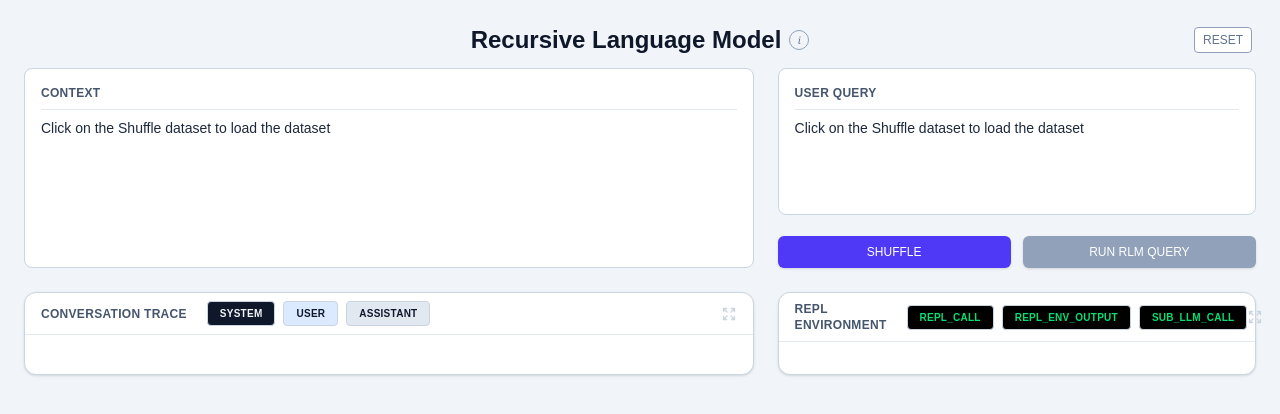
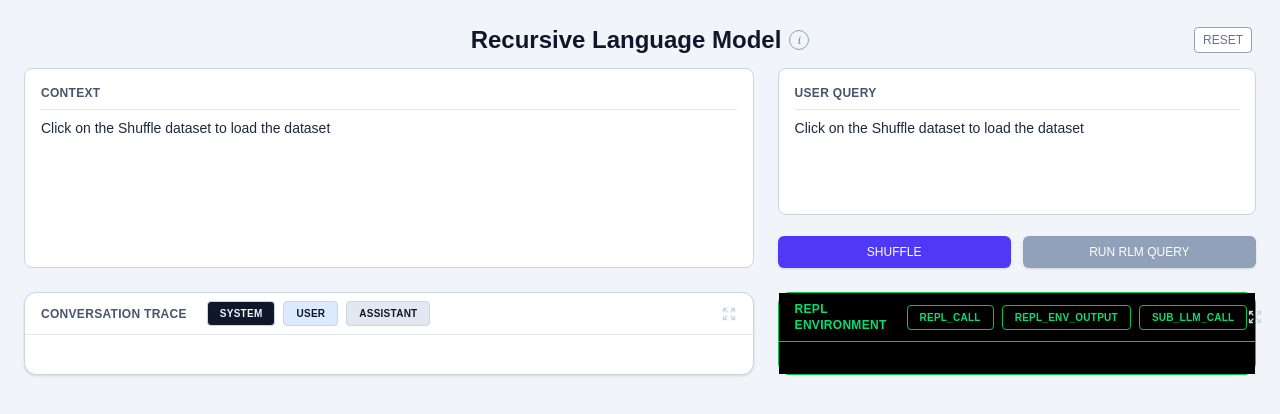
Before and after one commit to Vidit-Ostwal/RLM-demo, a Next.js app in the folder frontend/: page / in a window 1280 px wide. Shown: the top 414 px of the page. Built offline with nearby package versions, Linux system fonts and the light colour scheme; no server answers.

Commit message:
Adding black terminal background to the UI

```diff
--- a/frontend/app/components/RoleBadge.tsx
+++ b/frontend/app/components/RoleBadge.tsx
@@ -36,3 +36,43 @@ export function RoleBadge({
         </div>
     )
 }
+
+
+export function RoleBadgeEnv({
+    role,
+    label,
+    tooltipTitle,
+    tooltipDescription,
+}: {
+    role: string
+    label: string
+    tooltipTitle?: string
+    tooltipDescription?: string
+}) {
+    return (
+        <div className="relative group min-w-0">
+            {/* Badge */}
+            <div
+                className={`
+          text-[10px] font-semibold uppercase tracking-wide
+          px-3 py-1 rounded
+          border border-green-500
+          bg-black text-green-400
+          hover:bg-green-950
+          max-w-full truncate whitespace-nowrap overflow-hidden
+        `}
+                title={label} // native tooltip for truncated text
+            >
+                {label}
+            </div>
+
+            {/* Tooltip */}
+            {(tooltipTitle || tooltipDescription) && (
+                <div className="pointer-events-none absolute left-1/2 -translate-x-1/2 top-full mt-2 w-[450px] opacity-0 translate-y-1 group-hover:opacity-100 group-hover:translate-y-0 transition-all duration-200 bg-white border border-slate-300 shadow-lg rounded-lg p-3 text-xs text-slate-700 z-50">
+                    {tooltipTitle && <div className="font-semibold mb-1">{tooltipTitle}</div>}
+                    {tooltipDescription && <p className="leading-relaxed">{tooltipDescription}</p>}
+                </div>
+            )}
+        </div>
+    )
+}
--- a/frontend/app/page.tsx
+++ b/frontend/app/page.tsx
@@ -7,7 +7,7 @@ import { ROLE_BADGES, ENV_ROLE_BADGES } from "./components/constants"
 import { getMessageBg } from "./components/getMessageBg"
 import { truncate } from "./utils/truncate"
 import { transformTrace } from "./utils/transformTrace"
-import { RoleBadge } from "./components/RoleBadge"
+import { RoleBadge, RoleBadgeEnv } from "./components/RoleBadge"
 import { sleep } from "./utils/sleep"
 
 /* --------------------------------------------------- */
@@ -406,18 +406,18 @@ export default function Home() {
 
         {/* RIGHT PANEL (3 cols) */}
         <div className="col-span-4 min-h-0">
-          <div className="border border-slate-300 rounded-xl bg-white shadow-sm h-full flex flex-col min-h-0">
+          <div className="border border-green-500 rounded-xl bg-black h-full flex flex-col min-h-0">
 
             {/* HEADER */}
-            <div className="px-4 py-2 border-b border-slate-200 shrink-0 flex items-center justify-between">
+            <div className="px-4 py-2 border-b border-green-500 shrink-0 flex items-center justify-between bg-black">
               <div className="flex items-center gap-2">
-                <span className="text-xs font-semibold text-slate-600 uppercase tracking-wide">
+                <span className="text-xs font-semibold text-green-400 uppercase tracking-wide">
                   REPL ENVIRONMENT
                 </span>
 
                 <div className="ml-3 flex items-center gap-2 normal-case font-normal tracking-wide">
                   {ENV_ROLE_BADGES.map((badge) => (
-                    <RoleBadge key={badge.role} {...badge} />
+                    <RoleBadgeEnv key={badge.role} {...badge} />
                   ))}
                 </div>
               </div>
@@ -430,12 +430,11 @@ export default function Home() {
             </div>
 
             {/* SCROLL AREA */}
-            <div className="flex-1 min-h-0 overflow-y-auto p-4 space-y-3">
+            <div className="flex-1 min-h-0 overflow-y-auto p-4 space-y-3 bg-black">
               {replMessages.map((m, i) => {
                 const isAssistant = m.type === "assistant" || m.type === "repl_call"
                 const role = m.type.toUpperCase()
                 const align = isAssistant ? "ml-auto" : "mr-auto"
-                const bg = getMessageBg(m.type)
                 const fullText = m.type === "repl_call" ? m.code : m.text
 
                 return (
@@ -444,28 +443,41 @@ export default function Home() {
                     onClick={() =>
                       setActiveModal({ type: "chat", role, text: fullText })
                     }
-                    className={`${align} w-fit max-w-[100%] cursor-pointer border border-slate-300 rounded-lg p-3 ${bg} relative mt-2 group`}
+                    className={`
+              ${align}
+              w-fit max-w-[100%] cursor-pointer
+              border border-green-500
+              rounded-lg p-3
+              bg-black text-green-400
+              relative mt-2
+              hover:bg-green-950
+              transition-colors
+            `}
                   >
+                    {/* ROLE TAGS */}
                     <div
                       className={`absolute -top-2 ${isAssistant ? "right-2" : "left-2"
                         } flex gap-1`}
                     >
                       {m.type === "repl_call" && m.is_sub_llm_called && (
-                        <div className={`text-[10px] font-bold px-1 rounded border border-slate-300 ${bg}`}>
+                        <div className="text-[10px] font-bold px-1 rounded border border-green-500 bg-black text-green-400">
                           SUB-LLM CALL
                         </div>
                       )}
-                      <div className={`text-[10px] font-bold px-1 rounded border border-slate-300 ${bg}`}>
+
+                      <div className="text-[10px] font-bold px-1 rounded border border-green-500 bg-black text-green-400">
                         {role}
                       </div>
                     </div>
 
-                    <div className="whitespace-pre-wrap break-words text-xs text-left">
+                    {/* MESSAGE */}
+                    <div className="whitespace-pre-wrap break-words text-xs text-left text-green-400">
                       {truncate(fullText, 1250)}
                     </div>
 
+                    {/* USAGE TOOLTIP */}
                     {m.type === "assistant" && m.usage && (
-                      <div className="absolute top-6 right-2 z-50 opacity-0 group-hover:opacity-100 transition-opacity duration-200 bg-slate-900 text-white text-[12px] px-2 py-1 rounded shadow-lg pointer-events-none">
+                      <div className="absolute top-6 right-2 z-50 opacity-0 group-hover:opacity-100 transition-opacity duration-200 bg-black border border-green-500 text-green-400 text-[12px] px-2 py-1 rounded pointer-events-none">
                         <div>Input Tokens: {m.usage.prompt_tokens}</div>
                         <div>Output Tokens: {m.usage.completion_tokens}</div>
                         <div>Total Tokens: {m.usage.total_tokens}</div>
@@ -477,11 +489,12 @@ export default function Home() {
               })}
 
               {loading && (
-                <div className="text-slate-400 italic">Agent is thinking…</div>
+                <div className="text-green-600 italic">Agent is thinking…</div>
               )}
             </div>
           </div>
         </div>
+
 
       </div>
 
```
